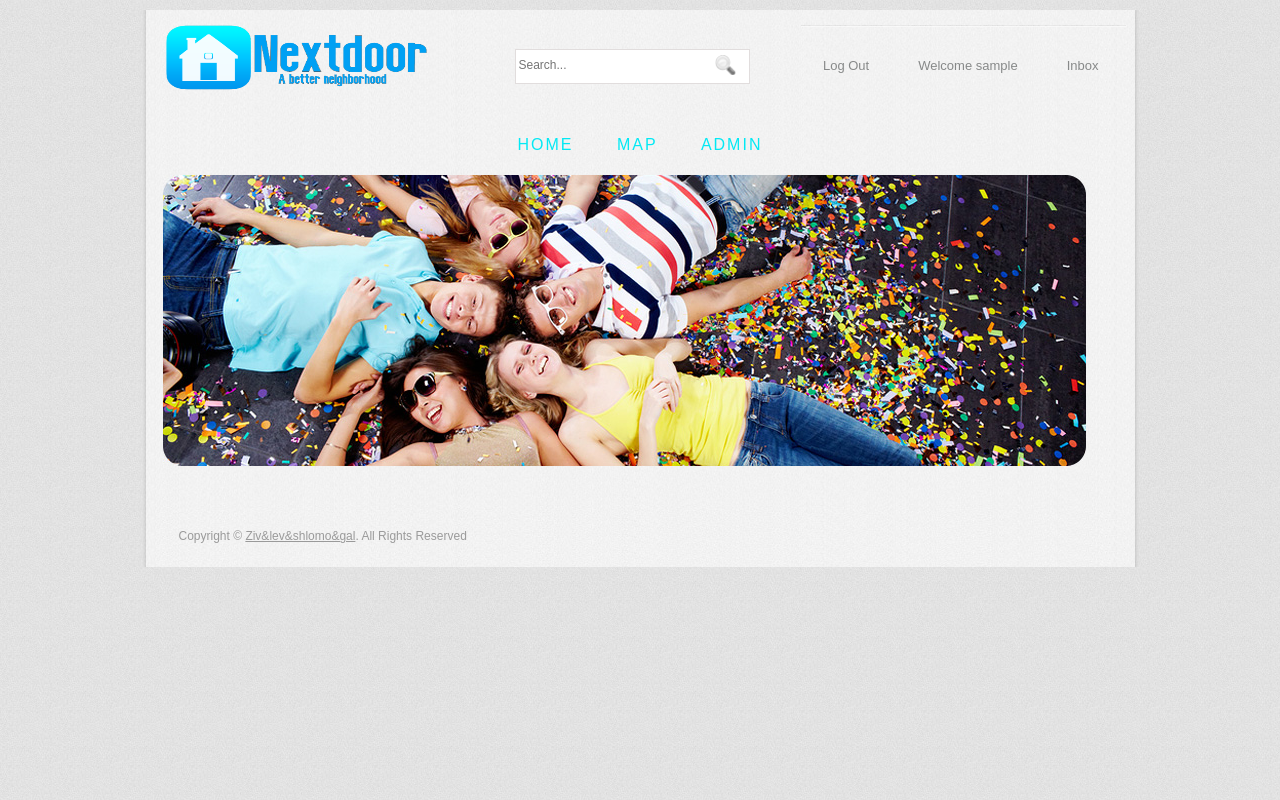
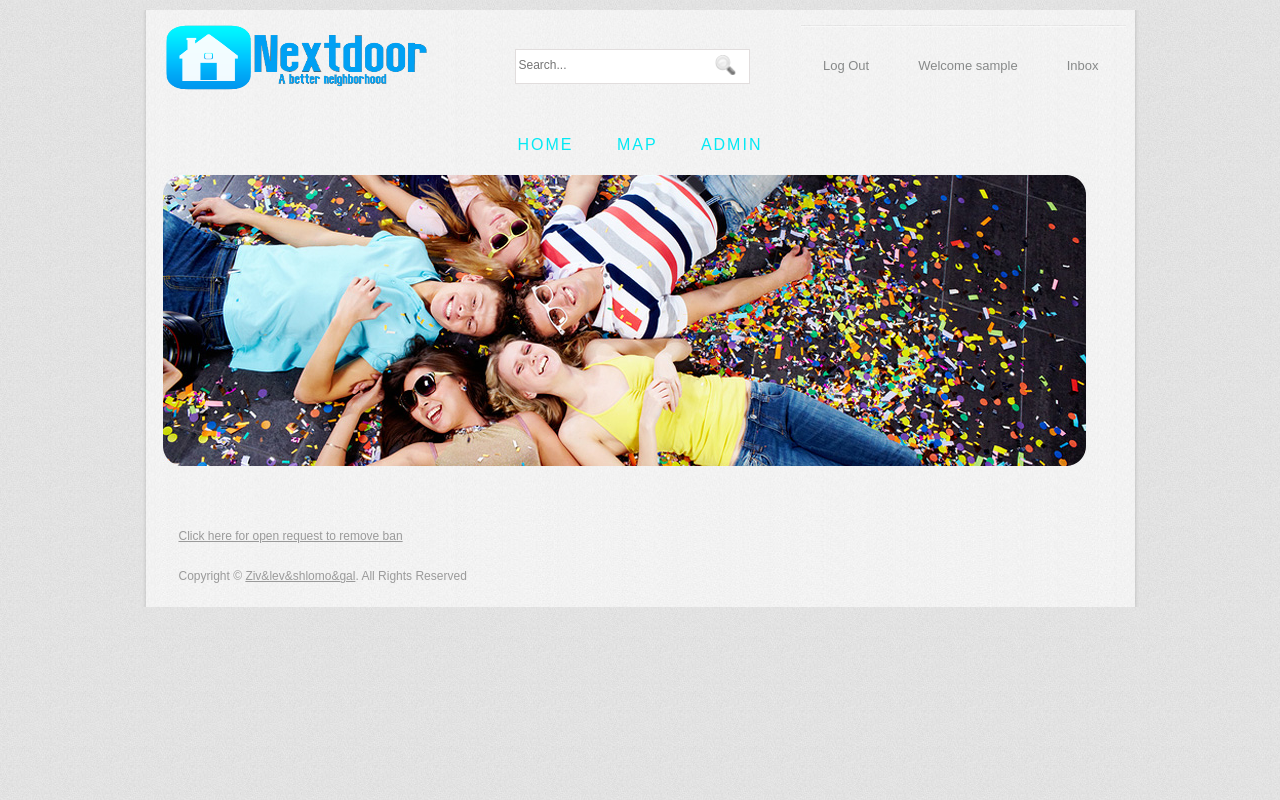
Before and after one commit to Project-Management-SCE/PM2022_TEAM_4, a Django app: page /Account/user_profile/1/edit/ in a window 1280 px wide. Run offline with Django 4.2, Linux system fonts and the light colour scheme; the visitor is signed in with stand-in values (Sample User, id 1).

Commit message:
BSPM2022T4-19
Create Request to admin to unban user

```diff
--- a/NextDoor/Account/models.py
+++ b/NextDoor/Account/models.py
@@ -51,6 +51,14 @@ class MessageModel(models.Model):
     def __str__(self):
         return self.message
 
+class RemoveBan(models.Model):
+    id = models.AutoField(primary_key=True)
+    message = models.TextField()
+    created_at = models.DateTimeField(auto_now_add=True)
+    updated_at = models.DateTimeField(auto_now=True)
+
+    def __str__(self):
+        return self.message
 
 # Comment Model - user, comment
 class CommentModel(models.Model):
--- a/NextDoor/Account/url.py
+++ b/NextDoor/Account/url.py
@@ -29,6 +29,7 @@ urlpatterns = [
     path('user_profile/<str:pk_test>/view_request/<int:pk>/edit_request/', views.edit_request, name="edit_request"),
     path('user_profile/<str:pk_test>/view_request/<int:pk>/edit_comment/', views.edit_comment, name="edit_comment"),
     path('support_ticket/', views.support_ticket, name="support_ticket"),
+    path('RemoveBan/', views.RemoveBan, name="RemoveBan"),
 
 
 
--- a/NextDoor/Account/views.py
+++ b/NextDoor/Account/views.py
@@ -7,7 +7,7 @@ from django.contrib.auth.models import Group
 from django.urls import reverse_lazy
 from django.views import generic
 from .form import CustomUserCreationForm, UserProfileForm, RequestForm, MessageForm, CommentForm, SupportTicketForm,\
-    RequestChangeForm, CommentChangeForm
+    RequestChangeForm, CommentChangeForm,RemoveBanForm
 from .models import CustomUser, UserProfile, RequestModel, MessageModel, CommentModel
 from django.db.models.signals import post_save
 from django.contrib.auth import authenticate
@@ -95,6 +95,8 @@ def edit_request(request,pk_test,pk):
 
 @login_required()
 def edit_comment(request,pk_test,pk):
+    print("pk_test"+pk_test)
+    print("pk" + str(pk))
     if request.user.username==pk_test or request.user.groups.filter(name='support').exists():
         get_user = CustomUser.objects.get(username=pk_test)
         profile = UserProfile.objects.get(user=get_user)
@@ -105,7 +107,7 @@ def edit_comment(request,pk_test,pk):
             if form.is_valid():
                 form.save()
                 messages.success(request,'Your comments has been changed successfully!')
-                pk=comments.user.id
+                pk=comments.request.id
                 return redirect('view_request', pk_test,pk)
         return render(request, "Account/edit_comment.html",{'get_user': get_user, 'profile': profile , 'form': form})
     else:
@@ -278,3 +280,15 @@ def support_ticket(request):
     else:
         form = SupportTicketForm()
     return render(request, "Account/support_ticket.html",{'get_user': get_user, 'profile': profile , 'form': form})
+
+
+def RemoveBan(request):
+    form = RemoveBanForm(request.POST)
+    if request.method == 'POST':
+        form = RemoveBanForm(request.POST)
+        if form.is_valid():
+            instance = form.save(commit=False)
+            instance.save()
+            messages.success(request,'Your Request for remove ban has been sent successfully!')
+            return render(request, 'home/HomePage.html')
+    return render(request, "Account/RemoveBan.html",{'form': form})
--- a/templates/home/HomePage.html
+++ b/templates/home/HomePage.html
@@ -252,6 +252,10 @@ function show(shown, hidden) {
 </div>
 <div class="footer">
   <div class="footer_resize">
+    <p class="lf"><a href="{% url 'RemoveBan' %}">Click here for open request to remove ban</a></p>
+</div>
+<div class="footer">
+  <div class="footer_resize">
     <p class="lf">Copyright &copy; <a href="#">Ziv&lev&shlomo&gal</a>. All Rights Reserved</p>
     <div class="clr"></div>
   </div>
```
Also changed, not shown: NextDoor/Account/admin.py (+8 -1 lines), NextDoor/Account/form.py (+6 -1 lines), templates/Account/RemoveBan.html (added, +23 -0 lines), NextDoor/Account/migrations/0005_removeban.py (added).
